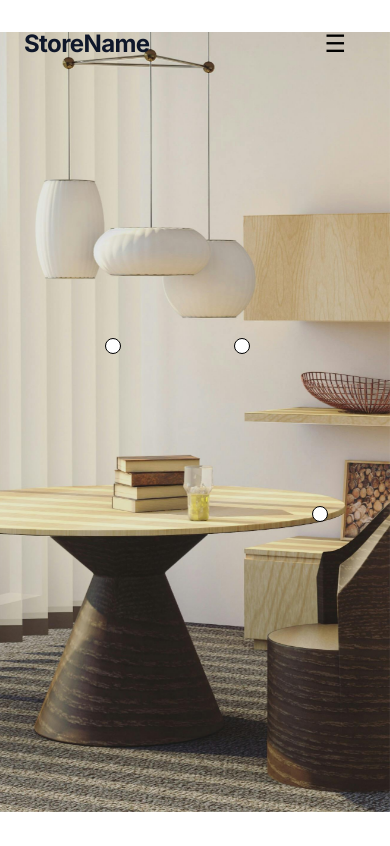
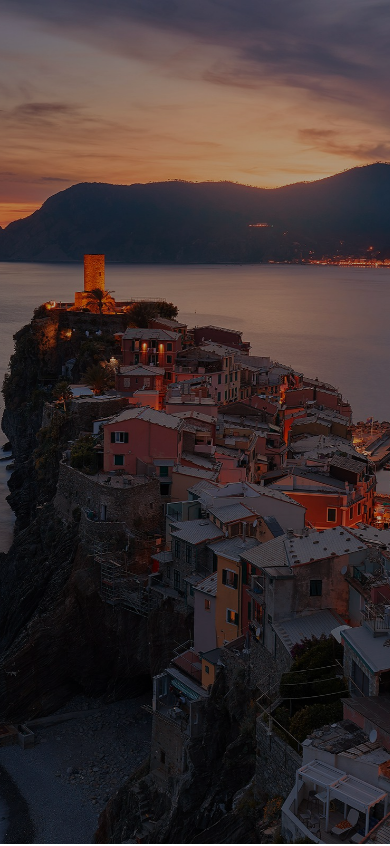
Before and after one commit to BolatKen/beauty-modenr-frontend, a Next.js app: page / in a window 390 px wide. Shown: the top 846 px of the page. Built offline with nearby package versions, Linux system fonts and the light colour scheme; a web font is replaced by a local one.

Commit message:
idk kill me

```diff
--- a/app/page.tsx
+++ b/app/page.tsx
@@ -1,34 +1,112 @@
 "use client";
 
-import { motion } from "framer-motion";
-// import LatestOfferings from "./ui/home/latest-offerings";
-
+import { useEffect, useState } from "react";
 import ParallaxAlbum from "./ui/home/parallax-album";
 import HeroParallax from "./ui/home/hero-parallax";
+import { motion, AnimatePresence } from "framer-motion";
 
 export default function Page() {
+  const [index, setIndex] = useState(0);
+  const [finished, setFinished] = useState(false);
+  const [fadeOut, setFadeOut] = useState(false);
+
+  const images = [
+    "/portraits/portrait1.jpg",
+    "/portraits/portrait2.jpg",
+    "/portraits/portrait3.jpg",
+    "/portraits/portrait4.jpg",
+    "/portraits/portrait5.jpg",
+  ];
+
+  useEffect(() => {
+    const interval = setInterval(() => {
+      setIndex((prev) => {
+        if (prev + 1 >= images.length) {
+          clearInterval(interval);
+          setTimeout(() => {
+            handleFinish();
+          }, 1000);
+          return prev;
+        }
+        return prev + 1;
+      });
+    }, 3000);
+
+    return () => clearInterval(interval);
+  }, []);
+
+  useEffect(() => {
+    const onScroll = (e: Event) => {
+      if (!finished) {
+        e.preventDefault();
+        e.stopPropagation();
+        handleFinish();
+      }
+    };
+
+    if (!finished) {
+      document.body.style.overflow = "hidden";
+      window.addEventListener("wheel", onScroll, { passive: false });
+      window.addEventListener("touchmove", onScroll, { passive: false });
+    } else {
+      document.body.style.overflow = "";
+    }
+
+    return () => {
+      window.removeEventListener("wheel", onScroll);
+      window.removeEventListener("touchmove", onScroll);
+    };
+  }, [finished]);
+
+  const handleFinish = () => {
+    if (fadeOut || finished) return;
+    setFadeOut(true);
+    setTimeout(() => {
+      setFinished(true);
+    }, 1000);
+  };
+
   return (
     <>
-      <HeroParallax />
-      <ParallaxAlbum />
-      <main className="flex flex-col">
-        {/* HERO */}
-        <motion.section
-          initial={{ opacity: 0, y: 60 }}
-          animate={{ opacity: 1, y: 0 }}
-          transition={{ duration: 1 }}
-          className="min-h-screen bg-white flex flex-col justify-center items-center text-center px-6"
-        >
-          <h1 className="text-5xl md:text-7xl font-bold mb-4">
-            Discover the Art of Style
-          </h1>
-          <p className="text-lg md:text-xl text-muted-foreground max-w-2xl mb-6">
-            Elevate your look with our premium, hand-picked collections.
-          </p>
-          <button className="px-6 py-3 text-white bg-black rounded-full hover:scale-105 transition">
-            Shop Now
-          </button>
-        </motion.section>
+      <AnimatePresence>
+        {!finished && (
+          <motion.div
+            key="intro"
+            initial={{ opacity: 1, scale: 1, y: 0 }}
+            animate={{
+              opacity: fadeOut ? 0 : 1,
+              scale: fadeOut ? 0.95 : 1,
+              y: fadeOut ? -50 : 0,
+            }}
+            exit={{ opacity: 0 }}
+            transition={{ duration: 1, ease: "easeInOut" }}
+            className="fixed top-0 left-0 w-full h-screen z-50"
+          >
+            {images.map((img, i) => (
+              <img
+                key={i}
+                src={img}
+                alt={`slide-${i}`}
+                className={`absolute top-0 left-0 w-full h-full object-cover transition-opacity duration-1000 ${
+                  i === index ? "opacity-100" : "opacity-0"
+                }`}
+              />
+            ))}
+            <div className="absolute inset-0 bg-black/30" />
+          </motion.div>
+        )}
+      </AnimatePresence>
+
+      {/* Главный контент */}
+      <main
+        className={`${
+          !finished
+            ? "fixed top-0 left-0 w-full h-screen overflow-hidden"
+            : "relative"
+        } z-0`}
+      >
+        <HeroParallax />
+        <ParallaxAlbum />
       </main>
     </>
   );
```
Also changed, not shown: public/portraits/portrait-jew.jpg (added).
